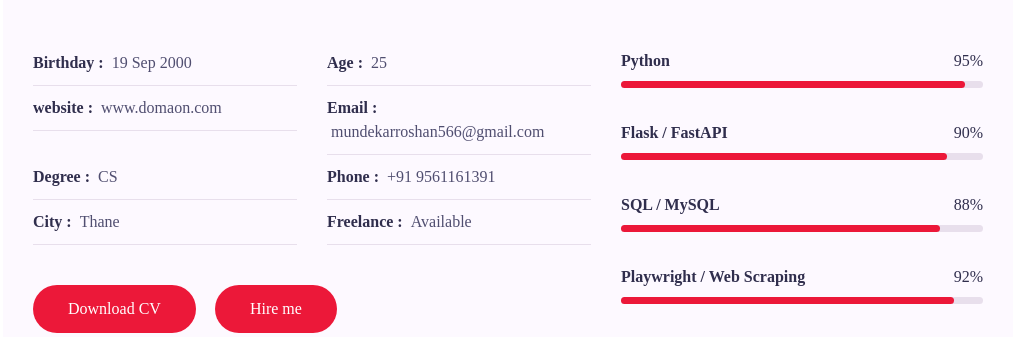
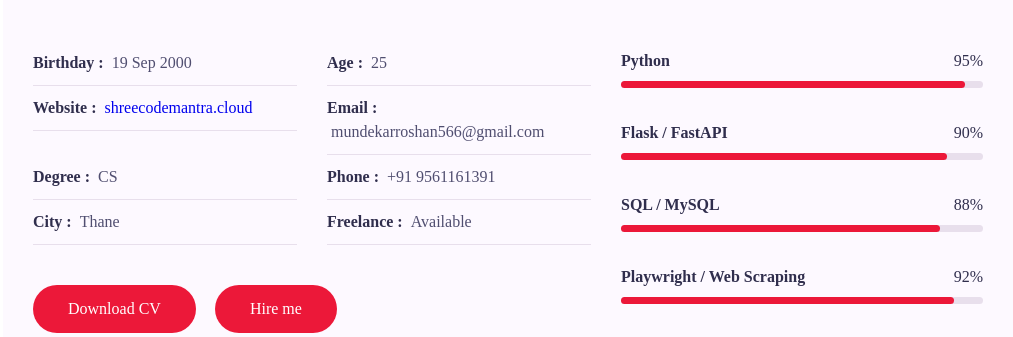
Before and after one commit to RoshanMundekar/portfolio, a Flask app: page / in a window 1280 px wide. Shown: the part 1313-1650 px from the top of the page, without its empty margins (267-1280 px from the left). Run offline with Flask 3, Linux system fonts and the light colour scheme; some libraries are stand-ins or nearby versions; some web fonts are replaced.

Commit message:
Update index.html

```diff
--- a/templates/index.html
+++ b/templates/index.html
@@ -100,8 +100,15 @@
                                             <p>Age : <span>25</span></p>
                                         </div>
                                         <div class="info-item padd-15">
-                                            <p>website : <span>www.domaon.com</span></p>
+                                            <p>Website :
+                                                <span>
+                                                    <a href="https://shreecodemantra.cloud/" target="_blank" rel="noopener noreferrer">
+                                                        shreecodemantra.cloud
+                                                    </a>
+                                                </span>
+                                            </p>
                                         </div>
+
                                         <div class="info-item padd-15">
                                             <p>Email : <span>mundekarroshan566@gmail.com</span></p>
                                         </div>
```
